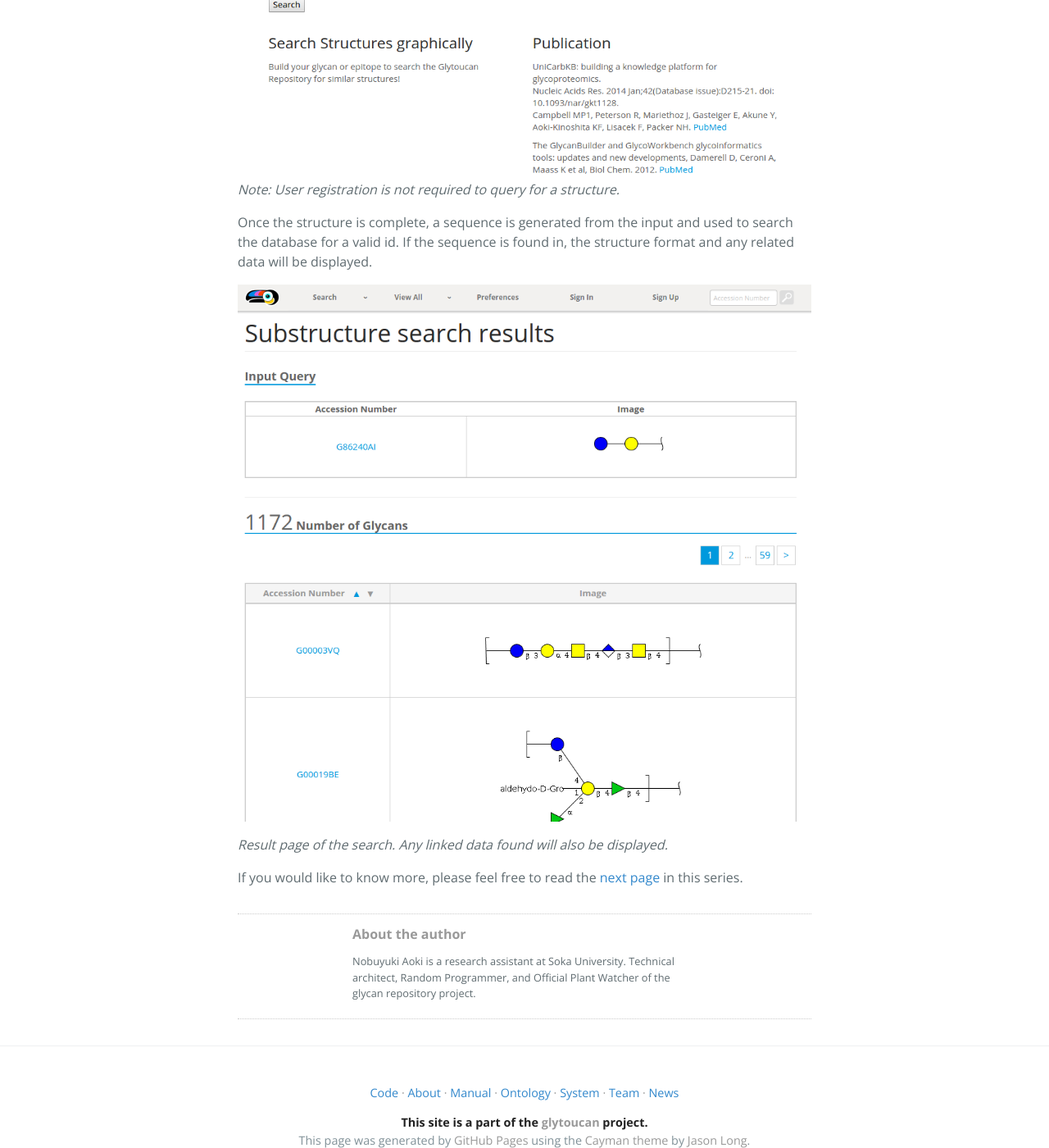
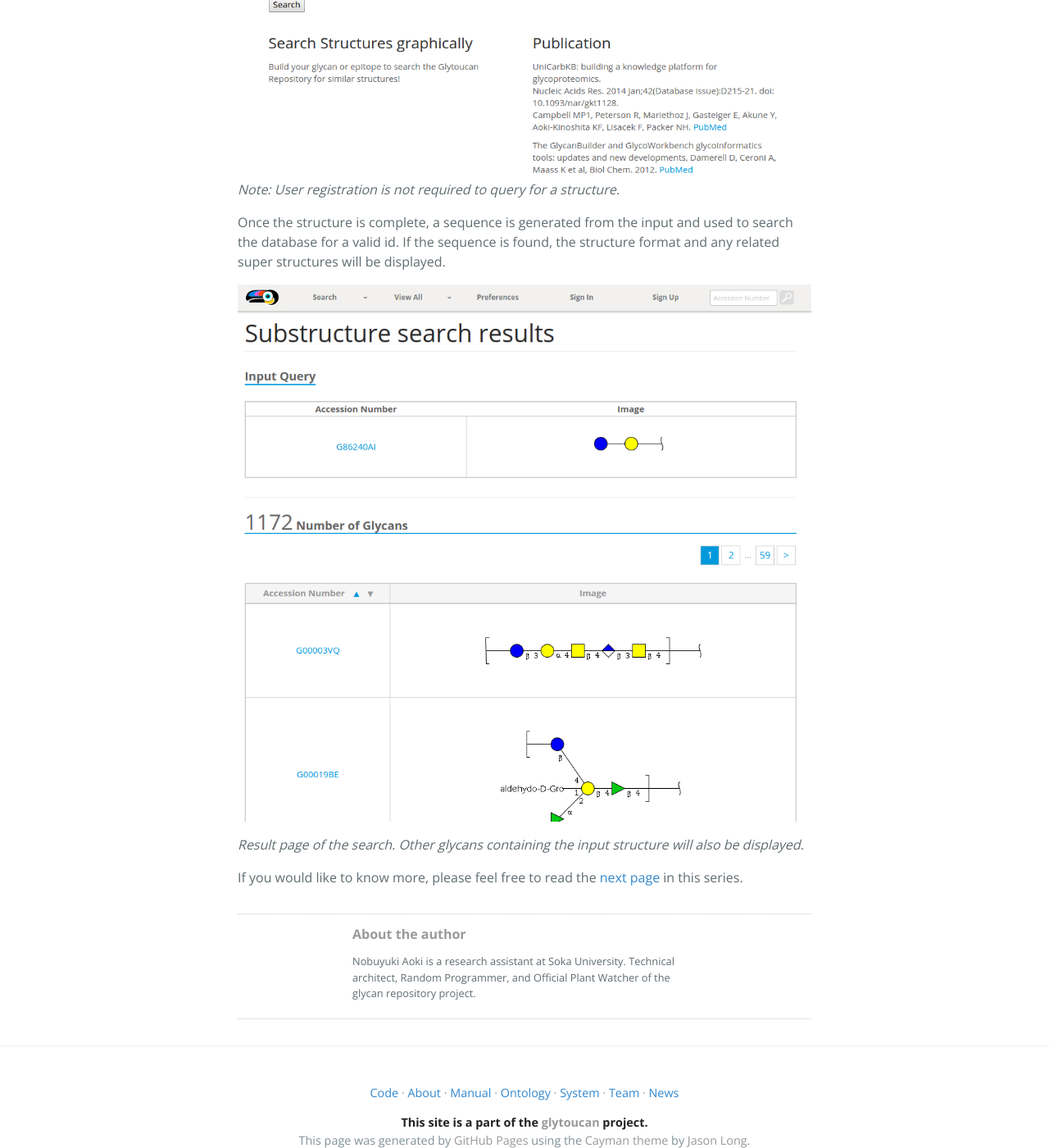
Before and after one commit to glytoucan/glytoucan, a Jekyll site: the page built from manual/search-graphical.md, in a window 1280 px wide and 1400 px high, scrolled down 1172 px. Shown: the whole window at 82% size. Built offline with Jekyll 4.4.1, drawn with Linux system fonts in a browser that asks for light colours; nearby versions of some CDN libraries; Markdown is read by kramdown in place of the engine named in the settings.

Commit message:
change output to superstructures

```diff
--- a/manual/search-graphical.md
+++ b/manual/search-graphical.md
@@ -25,8 +25,8 @@ It is possible to create or extend from existing structures within this interfac
 ![Glytoucan Graphical Interface](/images/manual/search-graphical.png)
 _Note: User registration is not required to query for a structure._
 
-Once the structure is complete, a sequence is generated from the input and used to search the database for a valid id.  If the sequence is found in, the structure format and any related data will be displayed.
+Once the structure is complete, a sequence is generated from the input and used to search the database for a valid id.  If the sequence is found, the structure format and any related super structures will be displayed.
 
 ![Glytoucan Graphical Interface Results](/images/manual/search-result.png)
 
-_Result page of the search.  Any linked data found will also be displayed._
+_Result page of the search.  Other glycans containing the input structure will also be displayed._
```
